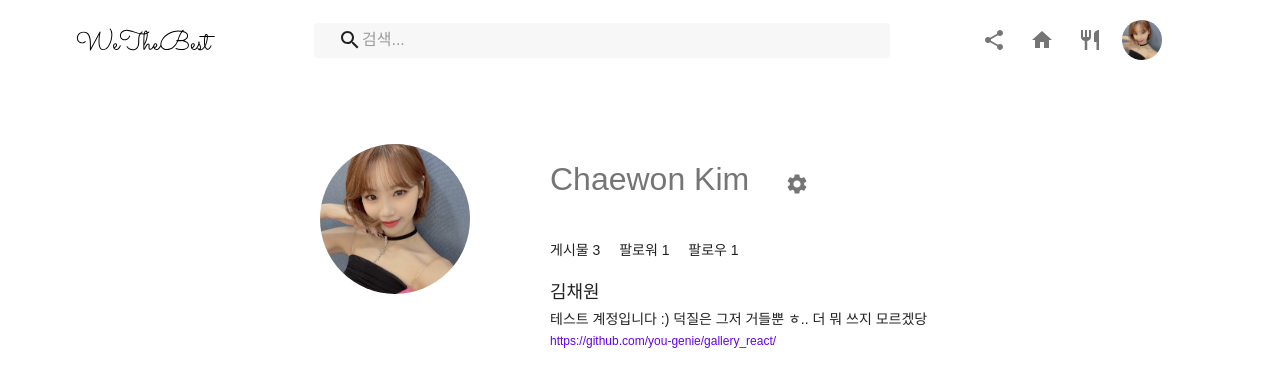
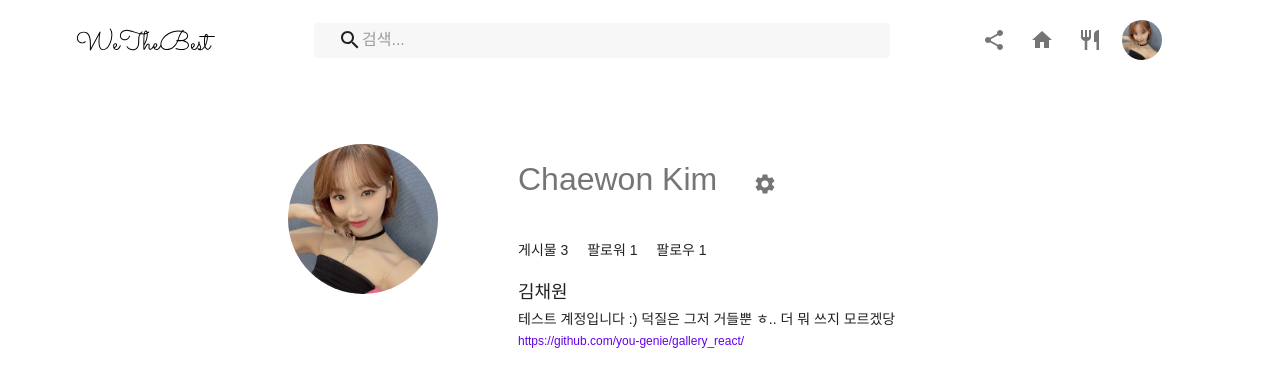
Before and after one commit to you-genie/formixmatch, a React (Create React App) app: page / in a window 1280 px wide. Shown: the top 386 px of the page. Built offline with nearby package versions, Linux system fonts and the light colour scheme.

Commit message:
[#3] Modification on margins, etc

```diff
--- a/src/modules/subviews/Profile.js
+++ b/src/modules/subviews/Profile.js
@@ -22,21 +22,20 @@ const useStyles = makeStyles((theme) => ({
     },
     card: {
         position: 'relative',
-        height: '320px',
         justifySelf: 'center',
-        width: '60%',
-        maxWidth: '70%',
+        width: '70%',
+        maxWidth: '80%',
         display: 'flex',
     },
     cover: {
     },
     name: {
-        margin: theme.spacing(8, 3, 1, 0)
+        margin: theme.spacing(8, 1, 1, 0)
     },
     profileImg: {
         width: '150px',
         height: '150px',
-        margin: theme.spacing(8, 8, 3, 8),
+        margin: theme.spacing(8, 8, 3, 12),
     },
     profileButton: {
         margin: theme.spacing(0, 0, 3, 3),
```
